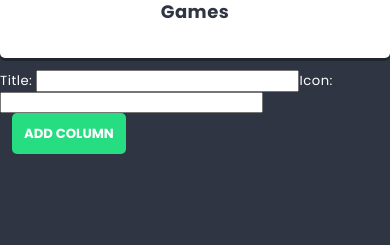
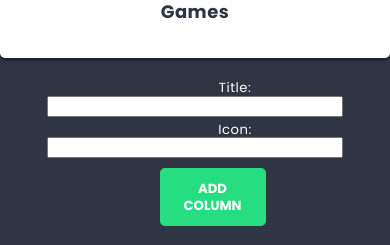
Before and after one commit to dominikamoriak/react-first-app, a React (Create React App) app: page / in a window 390 px wide. Shown: the part 872-1117 px from the top of the page. Before the commit the page ends 1058 px from the top, so only its background shows below. Built offline with nearby package versions, Linux system fonts and the light colour scheme.

Commit message:
Add style

```diff
--- a/src/components/ColumnForm/ColumnForm.js
+++ b/src/components/ColumnForm/ColumnForm.js
@@ -14,12 +14,14 @@ const ColumnForm = props => {
     }
 
 	return (
-        <form onSubmit={handleSubmit}>
-        Title: <input type="text" value={title}
+        <form className={styles.columnForm} onSubmit={handleSubmit}>
+        <span className={styles.span}>Title:</span>
+            <input className={styles.input} type="text" value={title}
                 onChange={e => setTitle(e.target.title)} />
-        Icon: <input type="text" value={icon}
+        <span className={styles.span}>Icon:</span>
+            <input className={styles.input} type="text" value={icon}
 	            onChange={e => setIcon(e.target.value)} />
-            <Button>Add column</Button>
+            <span className={styles.button}><Button>Add column</Button></span>
         </form>
 	);
 };
--- a/src/components/ColumnForm/ColumnForm.module.scss
+++ b/src/components/ColumnForm/ColumnForm.module.scss
@@ -2,4 +2,35 @@
 
 .columnForm {
     padding: 10px;
+    text-align: center;
 }
+
+.input {
+    margin: 0 5px 0 5px ;
+}
+
+@media (max-width: 767px) {
+    .columnForm {
+      width: 100%;
+      display: flex;
+      justify-content: center;
+      align-items: center;
+      flex-wrap: wrap;
+      position:absolute;
+
+    }
+    .input {
+        margin: 0 3px 5px 3px;
+        padding-right: 35px;
+    }
+
+    .span {
+        position: relative;
+        padding: 0 0 0 80px;
+    }
+
+    .button {
+     padding: 5px 10px 0 45px;
+     width: 50%;
+    }
+  }
```
